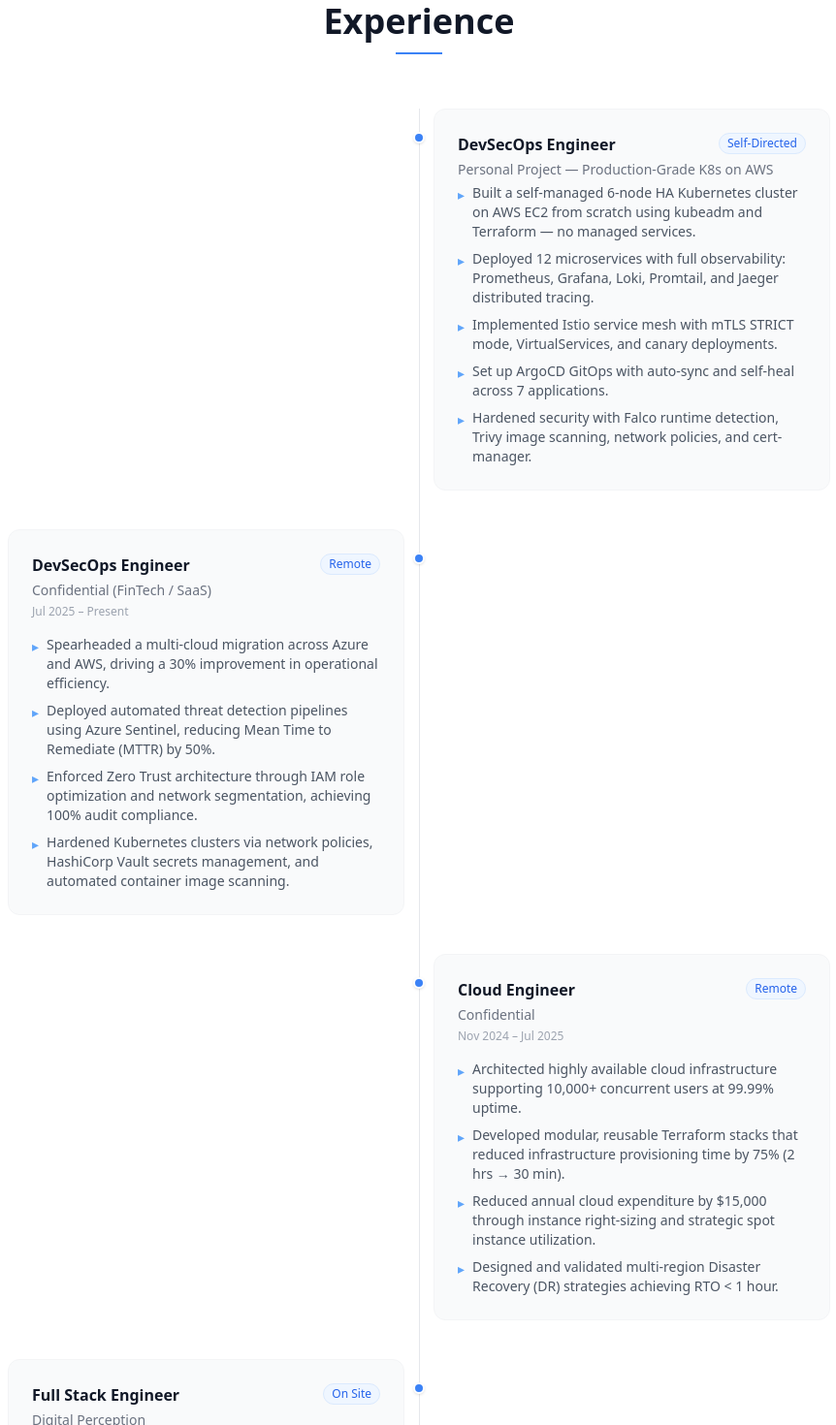
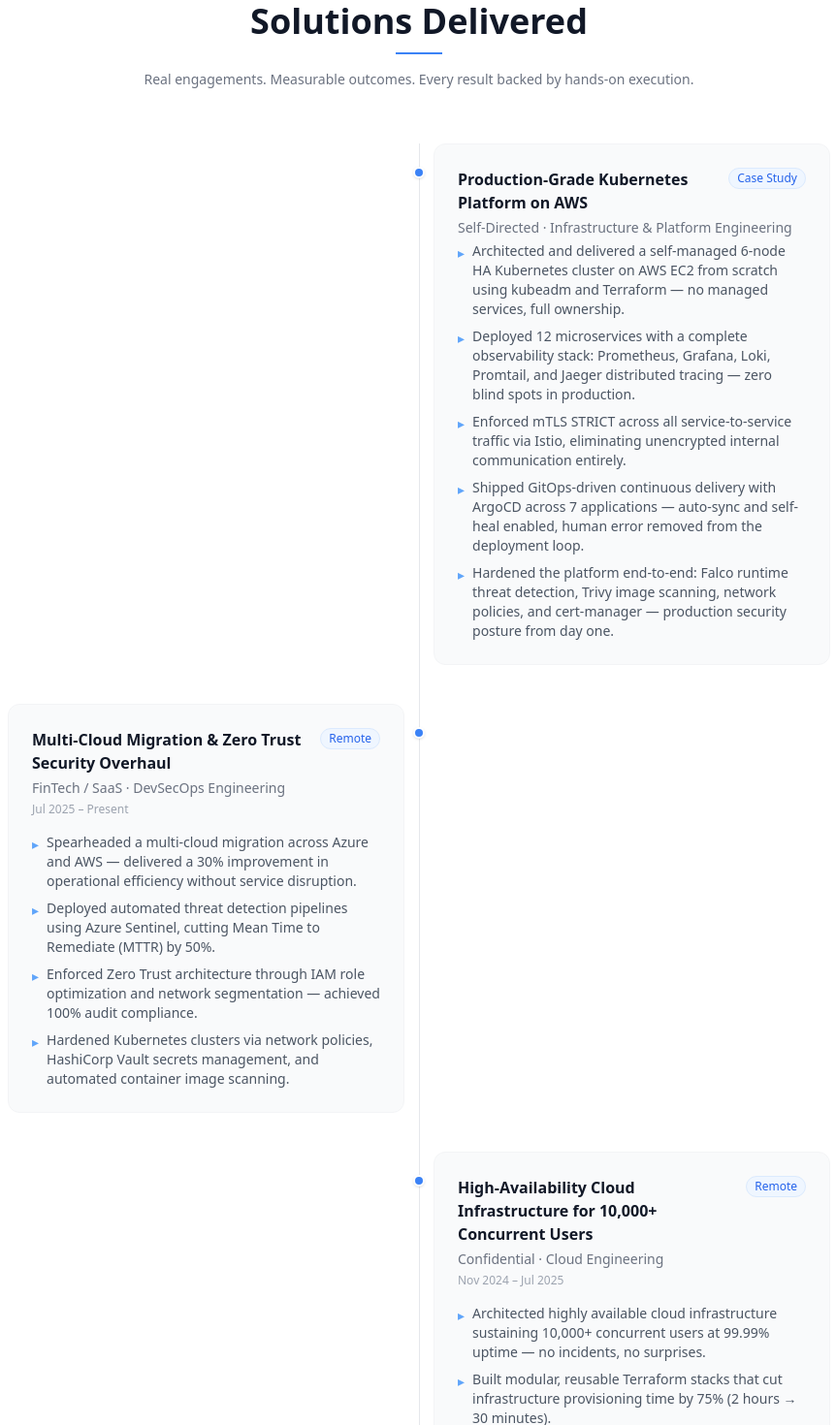
Before and after one commit to AbdurRehman924/Personal-Portfolio, a React (Create React App) app: page / in a window 1280 px wide. Shown: the part 1780-3250 px from the top of the page at 97% size, without its empty margins (208-1070 px from the left). Built offline with nearby package versions, Linux system fonts and the light colour scheme.

Commit message:
refactor(experience): rename to Solutions Delivered, reframe entries as case studies with measurable outcomes

```diff
--- a/src/components/Experience.jsx
+++ b/src/components/Experience.jsx
@@ -1,50 +1,50 @@
-const experience = [
+const solutions = [
   {
-    role: "DevSecOps Engineer",
-    company: "Personal Project — Production-Grade K8s on AWS",
+    title: "Production-Grade Kubernetes Platform on AWS",
+    context: "Self-Directed · Infrastructure & Platform Engineering",
     period: "",
-    type: "Self-Directed",
-    points: [
-      "Built a self-managed 6-node HA Kubernetes cluster on AWS EC2 from scratch using kubeadm and Terraform — no managed services.",
-      "Deployed 12 microservices with full observability: Prometheus, Grafana, Loki, Promtail, and Jaeger distributed tracing.",
-      "Implemented Istio service mesh with mTLS STRICT mode, VirtualServices, and canary deployments.",
-      "Set up ArgoCD GitOps with auto-sync and self-heal across 7 applications.",
-      "Hardened security with Falco runtime detection, Trivy image scanning, network policies, and cert-manager.",
+    type: "Case Study",
+    outcomes: [
+      "Architected and delivered a self-managed 6-node HA Kubernetes cluster on AWS EC2 from scratch using kubeadm and Terraform — no managed services, full ownership.",
+      "Deployed 12 microservices with a complete observability stack: Prometheus, Grafana, Loki, Promtail, and Jaeger distributed tracing — zero blind spots in production.",
+      "Enforced mTLS STRICT across all service-to-service traffic via Istio, eliminating unencrypted internal communication entirely.",
+      "Shipped GitOps-driven continuous delivery with ArgoCD across 7 applications — auto-sync and self-heal enabled, human error removed from the deployment loop.",
+      "Hardened the platform end-to-end: Falco runtime threat detection, Trivy image scanning, network policies, and cert-manager — production security posture from day one.",
     ],
   },
   {
-    role: "DevSecOps Engineer",
-    company: "Confidential (FinTech / SaaS)",
+    title: "Multi-Cloud Migration & Zero Trust Security Overhaul",
+    context: "FinTech / SaaS · DevSecOps Engineering",
     period: "Jul 2025 – Present",
     type: "Remote",
-    points: [
-      "Spearheaded a multi-cloud migration across Azure and AWS, driving a 30% improvement in operational efficiency.",
-      "Deployed automated threat detection pipelines using Azure Sentinel, reducing Mean Time to Remediate (MTTR) by 50%.",
-      "Enforced Zero Trust architecture through IAM role optimization and network segmentation, achieving 100% audit compliance.",
+    outcomes: [
+      "Spearheaded a multi-cloud migration across Azure and AWS — delivered a 30% improvement in operational efficiency without service disruption.",
+      "Deployed automated threat detection pipelines using Azure Sentinel, cutting Mean Time to Remediate (MTTR) by 50%.",
+      "Enforced Zero Trust architecture through IAM role optimization and network segmentation — achieved 100% audit compliance.",
       "Hardened Kubernetes clusters via network policies, HashiCorp Vault secrets management, and automated container image scanning.",
     ],
   },
   {
-    role: "Cloud Engineer",
-    company: "Confidential",
+    title: "High-Availability Cloud Infrastructure for 10,000+ Concurrent Users",
+    context: "Confidential · Cloud Engineering",
     period: "Nov 2024 – Jul 2025",
     type: "Remote",
-    points: [
-      "Architected highly available cloud infrastructure supporting 10,000+ concurrent users at 99.99% uptime.",
-      "Developed modular, reusable Terraform stacks that reduced infrastructure provisioning time by 75% (2 hrs → 30 min).",
-      "Reduced annual cloud expenditure by $15,000 through instance right-sizing and strategic spot instance utilization.",
-      "Designed and validated multi-region Disaster Recovery (DR) strategies achieving RTO < 1 hour.",
+    outcomes: [
+      "Architected highly available cloud infrastructure sustaining 10,000+ concurrent users at 99.99% uptime — no incidents, no surprises.",
+      "Built modular, reusable Terraform stacks that cut infrastructure provisioning time by 75% (2 hours → 30 minutes).",
+      "Eliminated $15,000 in annual cloud spend through instance right-sizing and strategic spot instance utilization.",
+      "Designed and validated multi-region Disaster Recovery strategies achieving RTO under 1 hour.",
     ],
   },
   {
-    role: "Full Stack Engineer",
-    company: "Digital Perception",
+    title: "Full-Stack Platform Serving 10,000+ Users",
+    context: "Digital Perception · Full Stack Engineering",
     period: "Feb 2022 – Sep 2024",
     type: "On Site",
-    points: [
-      "Built and maintained full-stack web applications serving 10,000+ users using the MEVN stack (MongoDB, Express, Vue.js, Node.js).",
-      "Designed RESTful APIs for real-time data processing, significantly improving application responsiveness and UX.",
-      "Delivered dynamic, responsive frontends with Vue.js and React.js, boosting user engagement and accessibility.",
+    outcomes: [
+      "Built and maintained full-stack web applications serving 10,000+ users on the MEVN stack (MongoDB, Express, Vue.js, Node.js).",
+      "Designed RESTful APIs for real-time data processing — measurably improved application responsiveness and user experience.",
+      "Delivered dynamic, responsive frontends with Vue.js and React.js, increasing user engagement and accessibility.",
       "Led migration from monolithic to microservices architecture, improving system performance by 20%.",
     ],
   },
@@ -55,11 +55,14 @@ import useFadeIn from '../hooks/useFadeIn';
 const Experience = () => {
   const ref = useFadeIn();
   return (
-    <section id="experience" className="py-24 bg-white">
+    <section id="solutions" className="py-24 bg-white">
       <div ref={ref} className="max-w-4xl mx-auto px-6 opacity-0 translate-y-6 transition-all duration-700">
         <div className="text-center mb-14">
-          <h2 className="text-4xl font-bold text-gray-900 mb-3">Experience</h2>
-          <div className="w-12 h-0.5 bg-blue-500 mx-auto"></div>
+          <h2 className="text-4xl font-bold text-gray-900 mb-3">Solutions Delivered</h2>
+          <div className="w-12 h-0.5 bg-blue-500 mx-auto mb-4"></div>
+          <p className="text-gray-500 text-sm max-w-xl mx-auto">
+            Real engagements. Measurable outcomes. Every result backed by hands-on execution.
+          </p>
         </div>
 
         <div className="relative">
@@ -67,27 +70,26 @@ const Experience = () => {
           <div className="absolute left-4 top-0 bottom-0 w-px bg-gray-200 md:left-1/2"></div>
 
           <div className="space-y-10">
-            {experience.map((exp, i) => (
+            {solutions.map((sol, i) => (
               <div key={i} className={`relative flex gap-8 ${i % 2 === 0 ? 'md:flex-row' : 'md:flex-row-reverse'}`}>
                 {/* Dot */}
                 <div className="absolute left-4 md:left-1/2 w-3 h-3 bg-blue-500 rounded-full border-2 border-white shadow -translate-x-1.5 mt-6"></div>
 
-                {/* Spacer for alternating layout */}
                 <div className="hidden md:block md:w-1/2"></div>
 
                 {/* Card */}
                 <div className="ml-12 md:ml-0 md:w-1/2 bg-gray-50 border border-gray-100 rounded-xl p-6 hover:shadow-md transition-shadow duration-200">
                   <div className="flex items-start justify-between gap-2 mb-1">
-                    <h3 className="font-bold text-gray-900 text-base">{exp.role}</h3>
-                    <span className="text-xs text-blue-600 bg-blue-50 border border-blue-100 px-2 py-0.5 rounded-full shrink-0">{exp.type}</span>
+                    <h3 className="font-bold text-gray-900 text-base">{sol.title}</h3>
+                    <span className="text-xs text-blue-600 bg-blue-50 border border-blue-100 px-2 py-0.5 rounded-full shrink-0">{sol.type}</span>
                   </div>
-                  <p className="text-sm text-gray-500 mb-1">{exp.company}</p>
-                  {exp.period && <p className="text-xs text-gray-400 mb-4 font-medium">{exp.period}</p>}
+                  <p className="text-sm text-gray-500 mb-1">{sol.context}</p>
+                  {sol.period && <p className="text-xs text-gray-400 mb-4 font-medium">{sol.period}</p>}
                   <ul className="space-y-2">
-                    {exp.points.map((point, j) => (
+                    {sol.outcomes.map((outcome, j) => (
                       <li key={j} className="flex items-start gap-2 text-sm text-gray-600">
                         <span className="text-blue-400 mt-0.5 shrink-0">▸</span>
-                        <span>{point}</span>
+                        <span>{outcome}</span>
                       </li>
                     ))}
                   </ul>
```
